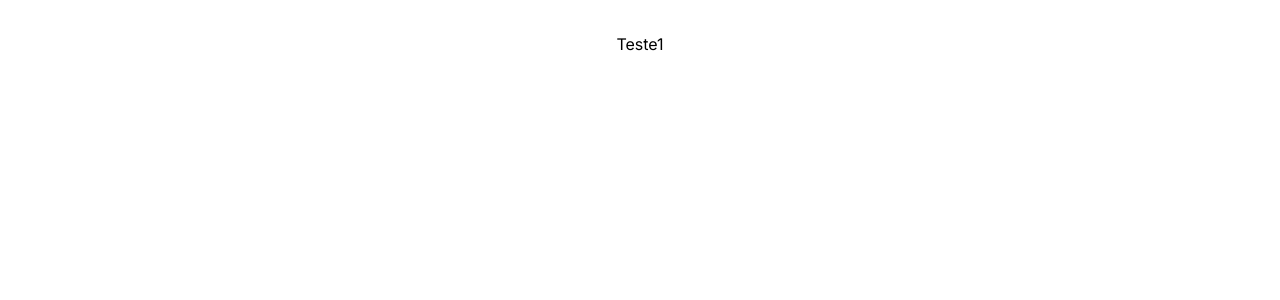
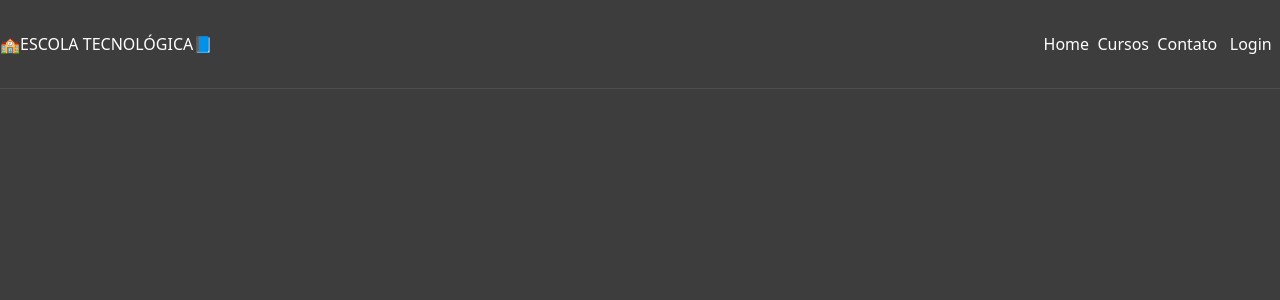
Before and after one commit to uWaanted/school20232enforkado, a Next.js app: page / in a window 1280 px wide. Shown: the top 300 px of the page. Built offline with nearby package versions, Linux system fonts and the light colour scheme.

Commit message:
fix: cabeçalho novo padrao

```diff
--- /dev/null
+++ b/app/components/Header.tsx
@@ -0,0 +1,21 @@
+export default function Header() {
+    return (
+        <header className="text-center text-white py-8 border-b border-[#4d4d4d] md:flex itens-center justify-between">
+            <h4>🏫ESCOLA TECNOLÓGICA📘</h4>
+            <nav>
+                <a className="hover:text-[#00e77f]" href="#">
+                    Home &nbsp;
+                </a>
+                <a className="hover:text-[#00e77f]" href="#cursos">
+                    Cursos &nbsp;
+                </a>
+                <a className="hover:text-[#00e77f]" href="#contato">
+                    Contato &nbsp;{" "}
+                </a>
+                <a className="hover:text-[#00e77f]" href="#">
+                    Login &nbsp;
+                </a>
+            </nav>
+        </header>
+    )
+}
--- a/app/layout.tsx
+++ b/app/layout.tsx
@@ -16,7 +16,7 @@ export default function RootLayout({
 }) {
   return (
     <html lang="en">
-      <body className={inter.className}>{children}</body>
+      <body className="max-w-[1440px] m-auto bg-[#3d3d3d]">{children}</body>
     </html>
   )
 }
--- a/app/page.tsx
+++ b/app/page.tsx
@@ -1,7 +1,9 @@
+import Header from "./components/Header";
 
 
 export default function Home() {
   return (
-   <h1 className="text-center mt-8 ">Teste1</h1>
+    <Header />
+
   )
 }
```
